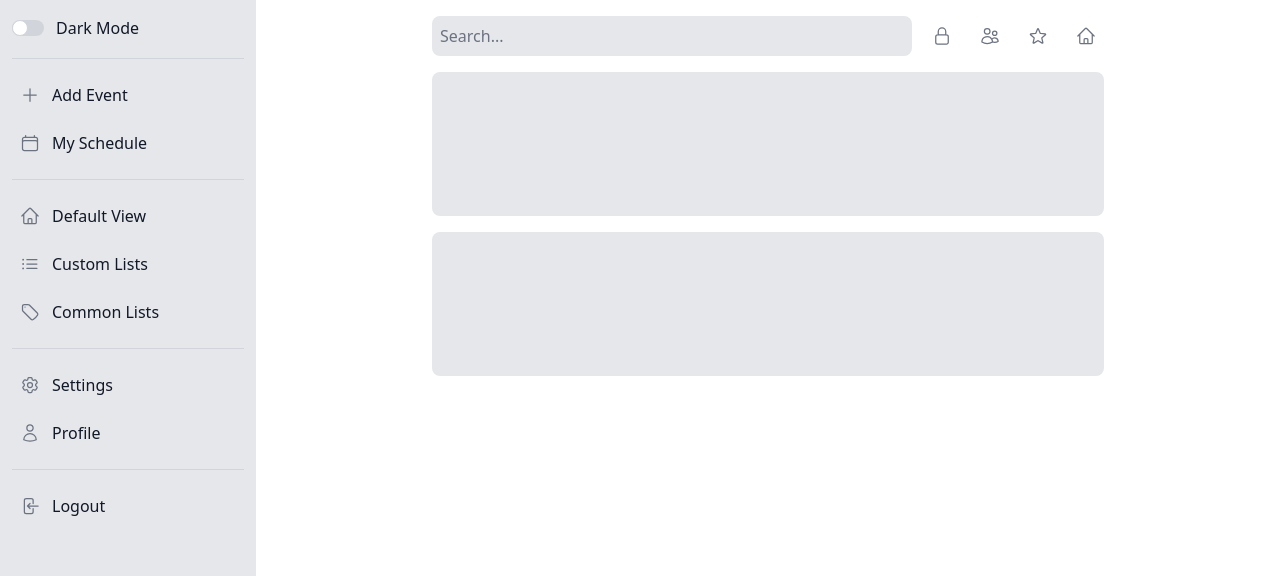
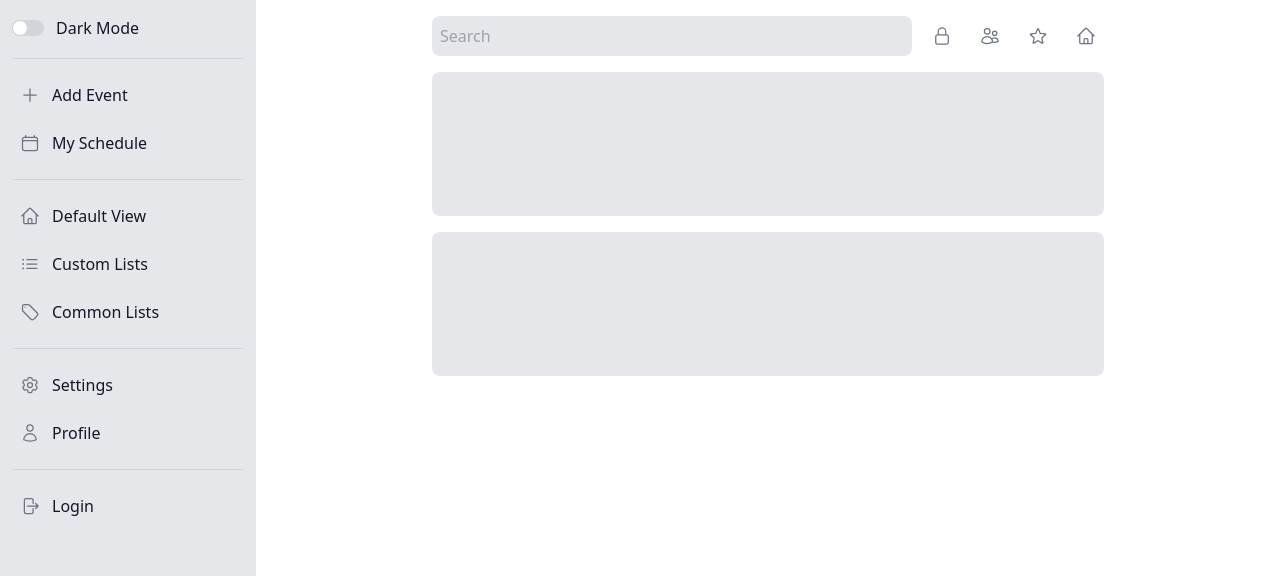
Before and after one commit to NaoNaoOnline/webclient, a Next.js app: page / in a window 1280 px wide. Shown: the top 576 px of the page. Built offline with nearby package versions, Linux system fonts and the light colour scheme.

Commit message:
prepare project structure for auth0 login (#5)

```diff
--- /dev/null
+++ b/app/components/Content.tsx
@@ -0,0 +1,68 @@
+import React from 'react';
+
+import { Bars3BottomLeftIcon } from '@heroicons/react/24/outline'
+import { HomeIcon } from '@heroicons/react/24/outline'
+import { LockClosedIcon } from '@heroicons/react/24/outline'
+import { StarIcon } from '@heroicons/react/24/outline'
+import { UsersIcon } from '@heroicons/react/24/outline'
+
+export default function Content() {
+  return (
+    <div>
+      <div className="pl-4 pr-4 mt-4 md:ml-64">
+        <div className="pl-4 pr-4 flex grid justify-items-center">
+          <div className="rounded-lg w-full max-w-2xl">
+
+            <ul className="flex flex-row w-full">
+              <li className="flex items-center md:hidden mr-3 rounded-lg hover:bg-gray-200 dark:hover:bg-gray-800 group">
+                <button className="p-2" data-drawer-target="default-sidebar" data-drawer-toggle="default-sidebar" aria-controls="default-sidebar" type="button">
+                  <Bars3BottomLeftIcon className="w-5 h-5 text-gray-500 transition duration-75 dark:text-gray-400 group-hover:text-gray-900 dark:group-hover:text-white" />
+                </button>
+              </li>
+
+              <li className="w-full">
+                <input className="p-2 w-full border-none rounded-lg bg-gray-200 placeholder-gray-400 dark:placeholder-gray-500 dark:text-white dark:bg-gray-800" type="text" id="search-navbar" placeholder="Search" />
+              </li>
+
+              <li className="flex items-center ml-3 rounded-lg hover:bg-gray-200 dark:hover:bg-gray-800 group">
+                <button className="p-2" data-drawer-target="todo" data-drawer-toggle="todo" aria-controls="todo" type="button">
+                  <LockClosedIcon className="w-5 h-5 text-gray-500 transition duration-75 dark:text-gray-400 group-hover:text-gray-900 dark:group-hover:text-white" />
+                </button>
+              </li>
+              <li className="flex items-center ml-3 rounded-lg hover:bg-gray-200 dark:hover:bg-gray-800 group">
+                <button className="p-2" data-drawer-target="todo" data-drawer-toggle="todo" aria-controls="todo" type="button">
+                  <UsersIcon className="w-5 h-5 text-gray-500 transition duration-75 dark:text-gray-400 group-hover:text-gray-900 dark:group-hover:text-white" />
+                </button>
+              </li>
+              <li className="flex items-center ml-3 rounded-lg hover:bg-gray-200 dark:hover:bg-gray-800 group">
+                <button className="p-2" data-drawer-target="todo" data-drawer-toggle="todo" aria-controls="todo" type="button">
+                  <StarIcon className="w-5 h-5 text-gray-500 transition duration-75 dark:text-gray-400 group-hover:text-gray-900 dark:group-hover:text-white" />
+                </button>
+              </li>
+              <li className="flex items-center ml-3 rounded-lg hover:bg-gray-200 dark:hover:bg-gray-800 group">
+                <button className="p-2" data-drawer-target="todo" data-drawer-toggle="todo" aria-controls="todo" type="button">
+                  <HomeIcon className="w-5 h-5 text-gray-500 transition duration-75 dark:text-gray-400 group-hover:text-gray-900 dark:group-hover:text-white" />
+                </button>
+              </li>
+            </ul>
+
+          </div>
+        </div>
+      </div>
+
+      <div className="pl-4 pr-4 mt-4 md:ml-64">
+        <div className="pl-4 pr-4 flex grid justify-items-center">
+          <div className="rounded-lg h-36 w-full max-w-2xl bg-gray-200 dark:text-white dark:bg-gray-800">
+          </div>
+        </div>
+      </div>
+
+      <div className="pl-4 pr-4 mt-4 md:ml-64">
+        <div className="pl-4 pr-4 flex grid justify-items-center">
+          <div className="rounded-lg h-36 w-full max-w-2xl bg-gray-200 dark:text-white dark:bg-gray-800">
+          </div>
+        </div>
+      </div>
+    </div>
+  );
+};
--- a/app/components/DarkMode.tsx
+++ b/app/components/DarkMode.tsx
@@ -1,5 +1,3 @@
-"use client"
-
 import React, { useState, useEffect } from 'react';
 
 export default function DarkMode() {
--- /dev/null
+++ b/app/components/LoginButton.tsx
@@ -0,0 +1,12 @@
+import React from "react";
+
+import { ArrowRightOnRectangleIcon } from '@heroicons/react/24/outline'
+
+export default function LoginButton() {
+  return (
+    <a href="/api/auth/login" className="flex items-center p-2 text-gray-900 rounded-lg dark:text-white hover:bg-white dark:hover:bg-gray-700 group">
+      <ArrowRightOnRectangleIcon className="flex-shrink-0 w-5 h-5 text-gray-500 transition duration-75 dark:text-gray-400 group-hover:text-gray-900 dark:group-hover:text-white" />
+      <span className="flex-1 ml-3 whitespace-nowrap">Login</span>
+    </a>
+  );
+};
--- a/app/components/Sidebar.tsx
+++ b/app/components/Sidebar.tsx
@@ -1,6 +1,5 @@
 import React from 'react';
 
-import { ArrowLeftOnRectangleIcon } from '@heroicons/react/24/outline'
 import { CalendarIcon } from '@heroicons/react/24/outline'
 import { Cog6ToothIcon } from '@heroicons/react/24/outline'
 import { HomeIcon } from '@heroicons/react/24/outline'
@@ -10,6 +9,7 @@ import { TagIcon } from '@heroicons/react/24/outline'
 import { UserIcon } from '@heroicons/react/24/outline'
 
 import DarkMode from './DarkMode'
+import LoginButton from './LoginButton'
 
 export default function Sidebar() {
   return (
@@ -74,10 +74,7 @@ export default function Sidebar() {
 
         <ul className="pt-4 mt-4 space-y-2 border-t border-gray-300 dark:border-gray-700">
           <li>
-            <a href="#" className="flex items-center p-2 text-gray-900 rounded-lg dark:text-white hover:bg-white dark:hover:bg-gray-700 group">
-              <ArrowLeftOnRectangleIcon className="flex-shrink-0 w-5 h-5 text-gray-500 transition duration-75 dark:text-gray-400 group-hover:text-gray-900 dark:group-hover:text-white" />
-              <span className="flex-1 ml-3 whitespace-nowrap">Logout</span>
-            </a>
+            <LoginButton />
           </li>
         </ul>
       </div>
--- a/app/page.tsx
+++ b/app/page.tsx
@@ -1,72 +1,19 @@
+"use client"
+
+import Content from './components/Content'
 import Sidebar from './components/Sidebar'
 
-import { Bars3BottomLeftIcon } from '@heroicons/react/24/outline'
-import { HomeIcon } from '@heroicons/react/24/outline'
-import { LockClosedIcon } from '@heroicons/react/24/outline'
-import { StarIcon } from '@heroicons/react/24/outline'
-import { UsersIcon } from '@heroicons/react/24/outline'
+import { UserProvider } from '@auth0/nextjs-auth0/client';
 
 export default function Page() {
   return (
-    <main >
+    <UserProvider>
+      <main >
 
-      <Sidebar />
+        <Sidebar />
+        <Content />
 
-      <div className="pl-4 pr-4 mt-4 md:ml-64">
-        <div className="pl-4 pr-4 flex grid justify-items-center">
-          <div className="rounded-lg w-full max-w-2xl">
-
-            <ul className="flex flex-row w-full">
-              <li className="flex items-center md:hidden mr-3 rounded-lg hover:bg-gray-200 dark:hover:bg-gray-800 group">
-                <button className="p-2" data-drawer-target="default-sidebar" data-drawer-toggle="default-sidebar" aria-controls="default-sidebar" type="button">
-                  <Bars3BottomLeftIcon className="w-5 h-5 text-gray-500 transition duration-75 dark:text-gray-400 group-hover:text-gray-900 dark:group-hover:text-white" />
-                </button>
-              </li>
-
-              <li className="w-full">
-                <input className="p-2 w-full border-none rounded-lg bg-gray-200 dark:text-white dark:bg-gray-800" type="text" id="search-navbar" placeholder="Search..." />
-              </li>
-
-              <li className="flex items-center ml-3 rounded-lg hover:bg-gray-200 dark:hover:bg-gray-800 group">
-                <button className="p-2" data-drawer-target="todo" data-drawer-toggle="todo" aria-controls="todo" type="button">
-                  <LockClosedIcon className="w-5 h-5 text-gray-500 transition duration-75 dark:text-gray-400 group-hover:text-gray-900 dark:group-hover:text-white" />
-                </button>
-              </li>
-              <li className="flex items-center ml-3 rounded-lg hover:bg-gray-200 dark:hover:bg-gray-800 group">
-                <button className="p-2" data-drawer-target="todo" data-drawer-toggle="todo" aria-controls="todo" type="button">
-                  <UsersIcon className="w-5 h-5 text-gray-500 transition duration-75 dark:text-gray-400 group-hover:text-gray-900 dark:group-hover:text-white" />
-                </button>
-              </li>
-              <li className="flex items-center ml-3 rounded-lg hover:bg-gray-200 dark:hover:bg-gray-800 group">
-                <button className="p-2" data-drawer-target="todo" data-drawer-toggle="todo" aria-controls="todo" type="button">
-                  <StarIcon className="w-5 h-5 text-gray-500 transition duration-75 dark:text-gray-400 group-hover:text-gray-900 dark:group-hover:text-white" />
-                </button>
-              </li>
-              <li className="flex items-center ml-3 rounded-lg hover:bg-gray-200 dark:hover:bg-gray-800 group">
-                <button className="p-2" data-drawer-target="todo" data-drawer-toggle="todo" aria-controls="todo" type="button">
-                  <HomeIcon className="w-5 h-5 text-gray-500 transition duration-75 dark:text-gray-400 group-hover:text-gray-900 dark:group-hover:text-white" />
-                </button>
-              </li>
-            </ul>
-
-          </div>
-        </div>
-      </div>
-
-      <div className="pl-4 pr-4 mt-4 md:ml-64">
-        <div className="pl-4 pr-4 flex grid justify-items-center">
-          <div className="rounded-lg h-36 w-full max-w-2xl bg-gray-200 dark:text-white dark:bg-gray-800">
-          </div>
-        </div>
-      </div>
-
-      <div className="pl-4 pr-4 mt-4 md:ml-64">
-        <div className="pl-4 pr-4 flex grid justify-items-center">
-          <div className="rounded-lg h-36 w-full max-w-2xl bg-gray-200 dark:text-white dark:bg-gray-800">
-          </div>
-        </div>
-      </div>
-
-    </main >
+      </main >
+    </UserProvider>
   )
 }
--- a/package.json
+++ b/package.json
@@ -9,6 +9,8 @@
     "lint": "next lint"
   },
   "dependencies": {
+    "@auth0/auth0-react": "^2.2.0",
+    "@auth0/nextjs-auth0": "^2.7.0",
     "@headlessui/react": "^1.7.15",
     "@heroicons/react": "^2.0.18",
     "@types/node": "20.4.2",
```
Also changed, not shown: 1 other file (tests, documents, lock files or other folders).
